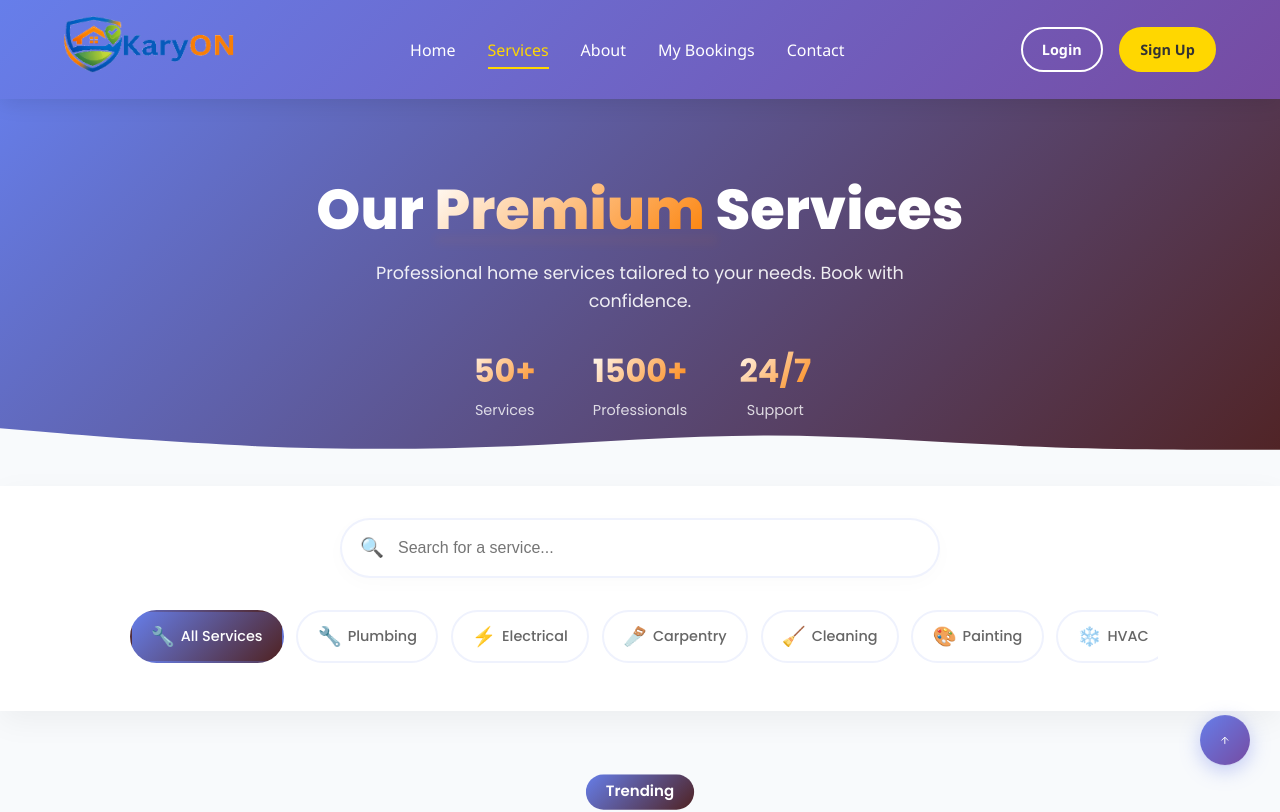
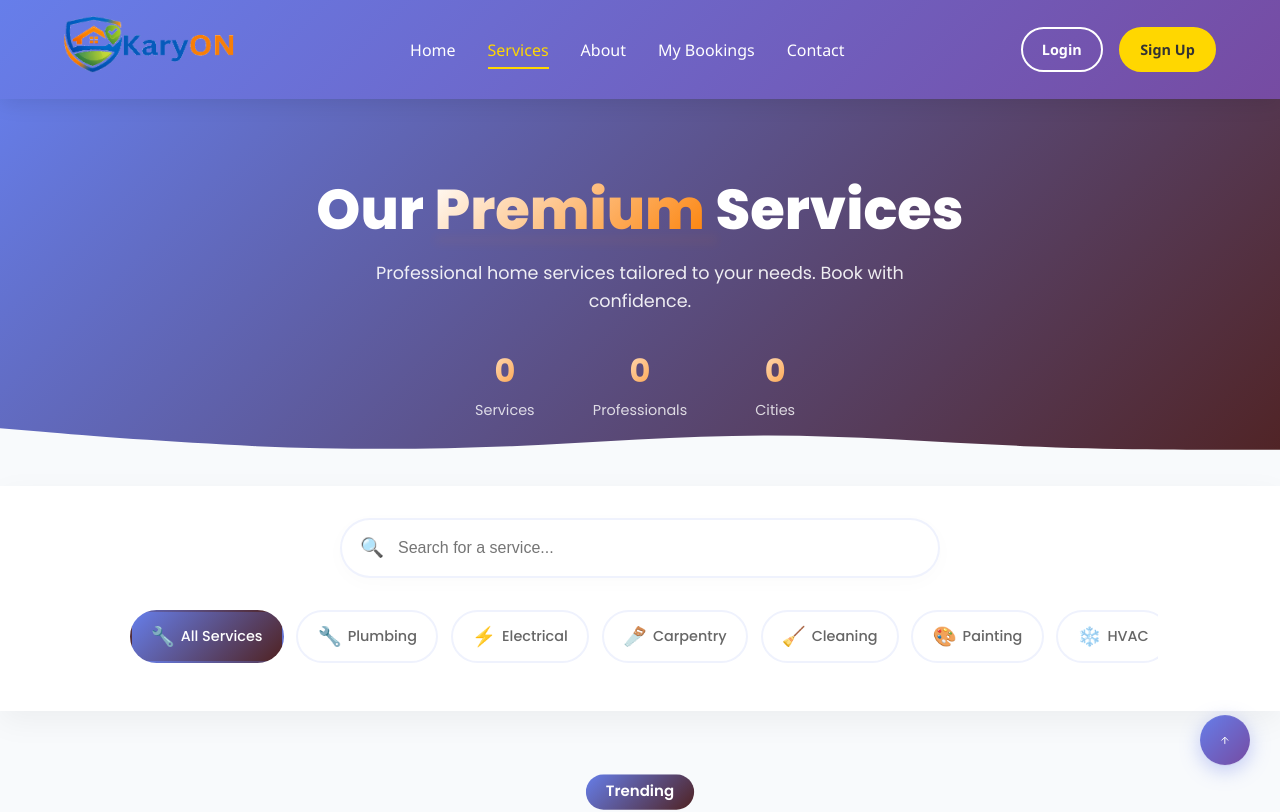
Before and after one commit to siddhantshekhar18/Home-KaryON, a React (Vite) app in the folder frontend/: page /services in a window 1280 px wide. Shown: the top 812 px of the page. Built offline with nearby package versions, Linux system fonts and the light colour scheme; no server answers.

Commit message:
Update services page content

```diff
--- a/frontend/src/assets/Pages/Services.jsx
+++ b/frontend/src/assets/Pages/Services.jsx
@@ -2,6 +2,13 @@ import React, { useState, useEffect } from 'react';
 import { useNavigate } from 'react-router-dom';
 import { bookingsAPI } from '../../api';
 import './Services.css';
+
+const FALLBACK_STATS = {
+  customers: 0,
+  professionals: 0,
+  services: 0,
+  cities: 0
+};
 
 const Services = () => {
   const navigate = useNavigate();
@@ -13,6 +20,7 @@ const Services = () => {
   const [isSubmitting, setIsSubmitting] = useState(false);
   const [submitError, setSubmitError] = useState('');
   const [submitSuccess, setSubmitSuccess] = useState(false);
+  const [heroStats, setHeroStats] = useState(FALLBACK_STATS);
   const [bookingForm, setBookingForm] = useState({
     name: '',
     email: '',
@@ -22,6 +30,45 @@ const Services = () => {
     address: '',
     problemDesc: ''
   });
+
+  const formatCompactCount = (value) => new Intl.NumberFormat('en', {
+    notation: 'compact',
+    maximumFractionDigits: 1
+  }).format(value || 0);
+
+  const formatStatValue = (value) => (value > 0 ? `${formatCompactCount(value)}+` : '0');
+
+  useEffect(() => {
+    let isMounted = true;
+
+    const loadHeroStats = async () => {
+      try {
+        const response = await bookingsAPI.getHomeStats();
+        const stats = response?.stats || {};
+
+        const nextStats = {
+          customers: Number.isFinite(Number(stats.customers)) ? Math.max(0, Number(stats.customers)) : FALLBACK_STATS.customers,
+          professionals: Number.isFinite(Number(stats.professionals)) ? Math.max(0, Number(stats.professionals)) : FALLBACK_STATS.professionals,
+          services: Number.isFinite(Number(stats.services)) ? Math.max(0, Number(stats.services)) : FALLBACK_STATS.services,
+          cities: Number.isFinite(Number(stats.cities)) ? Math.max(0, Number(stats.cities)) : FALLBACK_STATS.cities
+        };
+
+        if (isMounted) {
+          setHeroStats(nextStats);
+        }
+      } catch {
+        if (isMounted) {
+          setHeroStats(FALLBACK_STATS);
+        }
+      }
+    };
+
+    loadHeroStats();
+
+    return () => {
+      isMounted = false;
+    };
+  }, []);
 
   // Categories Data
   const categories = [
@@ -234,16 +281,16 @@ const Services = () => {
           </p>
           <div className="services-hero-stats">
             <div className="hero-stat">
-              <span className="hero-stat-number">50+</span>
+              <span className="hero-stat-number">{formatStatValue(heroStats.services)}</span>
               <span className="hero-stat-label">Services</span>
             </div>
             <div className="hero-stat">
-              <span className="hero-stat-number">1500+</span>
+              <span className="hero-stat-number">{formatStatValue(heroStats.professionals)}</span>
               <span className="hero-stat-label">Professionals</span>
             </div>
             <div className="hero-stat">
-              <span className="hero-stat-number">24/7</span>
-              <span className="hero-stat-label">Support</span>
+              <span className="hero-stat-number">{formatStatValue(heroStats.cities)}</span>
+              <span className="hero-stat-label">Cities</span>
             </div>
           </div>
         </div>
```
